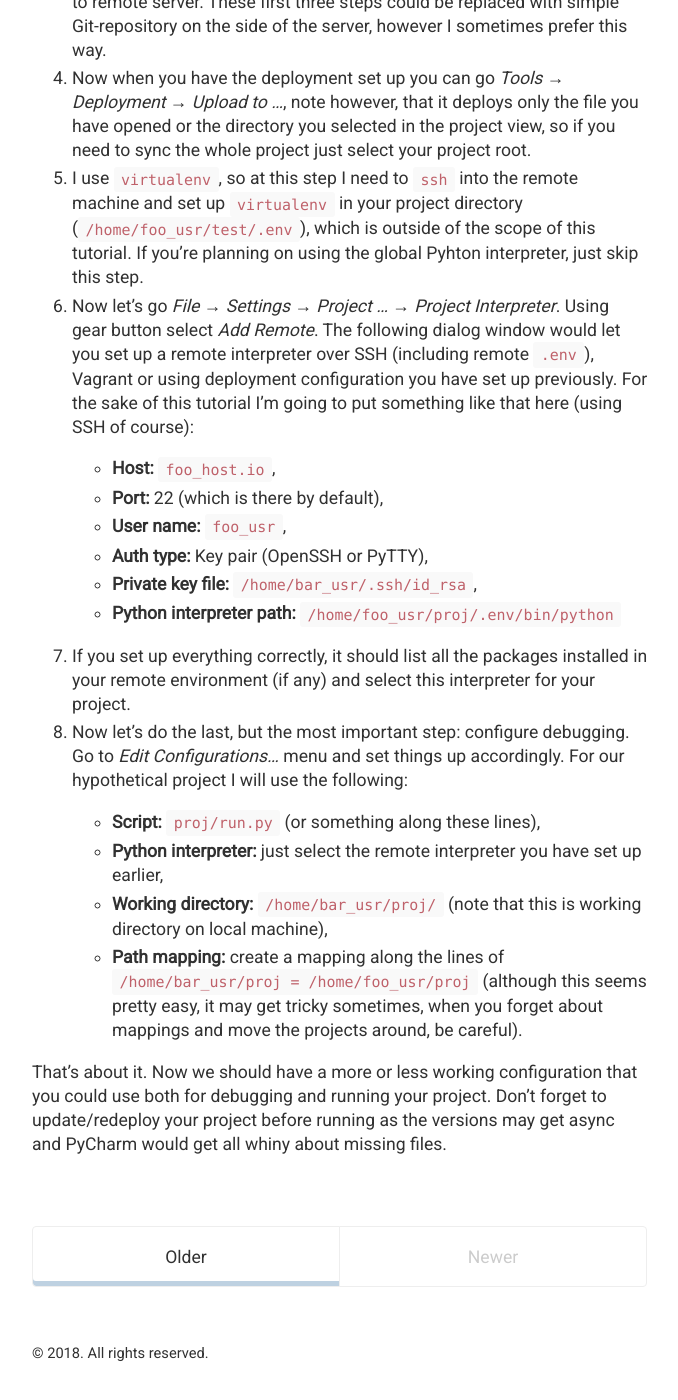
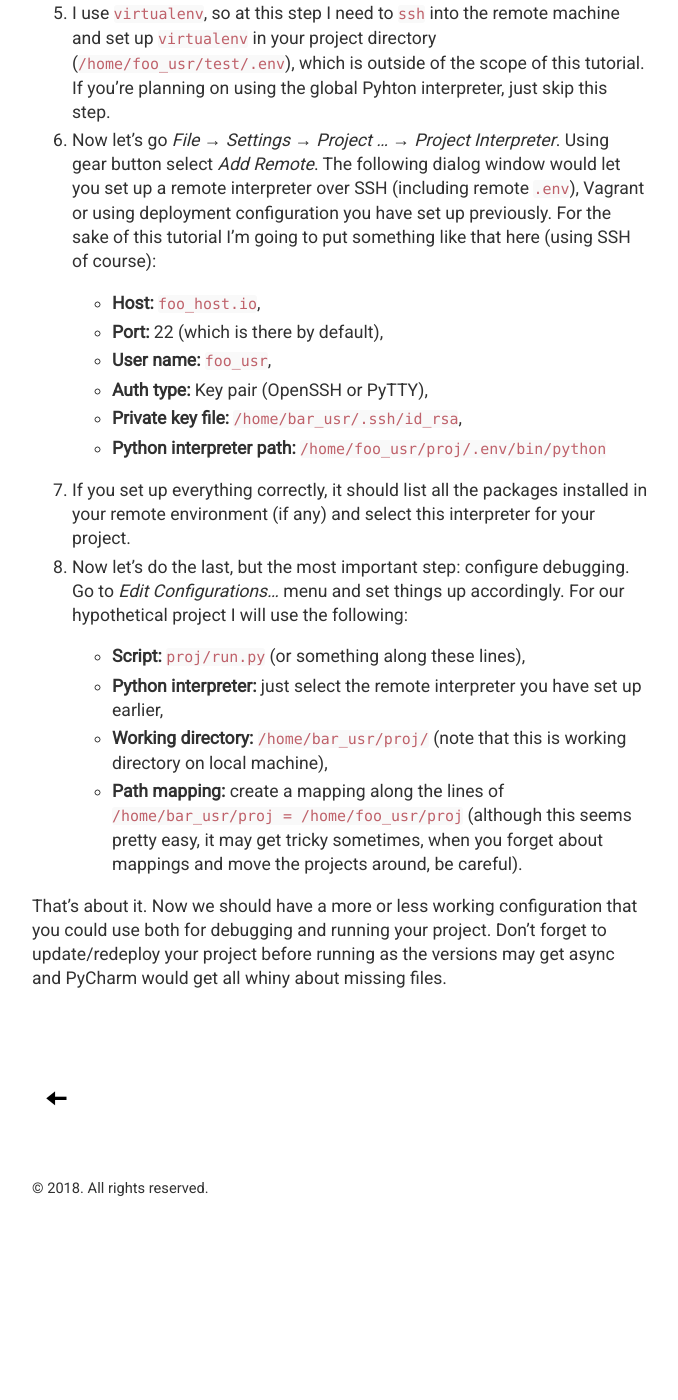
Before and after one commit to wswld/wswld.github.io, a Jekyll site: the page built from index.html, in a window 1280 px wide and 1400 px high, scrolled down 5838 px. Shown: the whole window, without its empty margins (300-978 px from the left). Built offline with Jekyll 4.4.1, drawn with Linux system fonts in a browser that asks for light colours; the list of posts is cut into pages by our own code; after the commit the page ends 7073 px from its top, so only the background shows below that.

Commit message:
Theme improvements

```diff
--- a/_sass/_code.scss
+++ b/_sass/_code.scss
@@ -9,7 +9,7 @@
 }
 
 code {
-  padding: .25em .5em;
+  padding: .0em .0em;
   font-size: 85%;
   color: $code-color;
   background-color: #f9f9f9;
@@ -30,12 +30,12 @@
 
 // Pygments via Jekyll
 .highlight {
-  padding: 1rem;
+  padding: 0.5rem;
   margin-bottom: 1rem;
   font-size: .8rem;
   line-height: 1.4;
   background-color: #f9f9f9;
-  border-radius: .25rem;
+  border-radius: .5rem;
 
   pre {
     margin-bottom: 0;
@@ -46,7 +46,7 @@
     display: inline-block; // Ensures the null space also isn't selectable
     padding-right: .75rem;
     padding-left: .25rem;
-    color: #999;
+    color: #000;
     // Make sure numbers aren't selectable
     -webkit-user-select: none;
        -moz-user-select: none;
--- a/_sass/_masthead.scss
+++ b/_sass/_masthead.scss
@@ -12,6 +12,13 @@
 }
 
 .masthead-title {
+  ::-moz-selection { /* Code for Firefox */
+    color: #fff;
+  }
+
+  ::selection {
+    color: #fff;
+  }
   color: white;
   background-color: $color-mako-title;
   border-radius: 3px;
--- a/_sass/_pagination.scss
+++ b/_sass/_pagination.scss
@@ -5,17 +5,17 @@
 
 .pagination {
   overflow: hidden; // clearfix
-  margin: 0 -1.5rem 1rem;
+  /*margin: 0 -1.5rem 1rem;*/
   color: #ccc;
-  text-align: center;
+  /*text-align: center;*/
 }
 
 // Pagination items can be `span`s or `a`s
 .pagination-item {
-  display: block;
+  /*display: block;*/
   padding: 1rem;
-  border: solid #eee;
-  border-width: 1px 0;
+  /*border: solid #eee;*/
+  /*border-width: 1px 0;*/
 
   &:first-child {
     margin-bottom: -1px;
@@ -24,7 +24,8 @@
 
 // Only provide a hover state for linked pagination items
 a.pagination-item:hover {
-  background-color: #f5f5f5;
+  color: #000;
+  background-color: none;
 }
 
 @media (min-width: 30em) {
@@ -33,19 +34,33 @@
   }
 
   .pagination-item {
-    float: left;
-    width: 50%;
-    border-width: 1px;
+    float: center;
+    /*width: 50%;*/
+    /*border-width: 1px;*/
+  color: black;
+  border-radius: 10rem;
+  display: inline-block;
+  font-size: 1.5rem;
+  line-height: 2rem;
+  padding: .25rem .75rem;
+  margin: .67em 0;
+  text-align: center;
+  box-shadow: inset 0 0 0;
+  -webkit-margin-before: 0.67em;
+  -webkit-margin-after: 0.67em;
+  -webkit-margin-start: 0px;
+  -webkit-margin-end: 0px;
+  font-weight: 700;
 
     &:first-child {
       margin-bottom: 0;
-      border-top-left-radius:    4px;
-      border-bottom-left-radius: 4px;
+      text-align: center;
+      float: left;
     }
     &:last-child {
       margin-left: -1px;
-      border-top-right-radius:    4px;
-      border-bottom-right-radius: 4px;
+      text-align: center;
+      float: right;
     }
   }
 }
--- a/_sass/_posts.scss
+++ b/_sass/_posts.scss
@@ -48,7 +48,7 @@
 
 .related-posts {
   padding-left: 0;
-  list-style: none;
+  list-style: disc;
 
   h3 {
     margin-top: 0;
@@ -61,11 +61,11 @@
     }
 
     a:hover {
-      color: #268bd2;
+      color: #000;
       text-decoration: none;
 
       small {
-        color: inherit;
+        color: #999;
       }
     }
   }
--- a/index.html
+++ b/index.html
@@ -24,13 +24,13 @@
 
 <div class="pagination">
   {% if paginator.next_page %}
-    <a class="pagination-item older" href="{{ paginator.next_page_path | prepend: site.baseurl }}">Older</a>
+    <a class="pagination-item older" href="{{ paginator.next_page_path | prepend: site.baseurl }}">🠤</a>
   {% else %}
-    <span class="pagination-item older">Older</span>
+    <span class="pagination-item older"></span>
   {% endif %}
   {% if paginator.previous_page %}
-    <a class="pagination-item newer" href="{{ paginator.previous_page_path | prepend: site.baseurl }}">Newer</a>
+    <a class="pagination-item newer" href="{{ paginator.previous_page_path | prepend: site.baseurl }}">🠦</a>
   {% else %}
-    <span class="pagination-item newer">Newer</span>
+    <span class="pagination-item newer"></span>
   {% endif %}
 </div>
```
